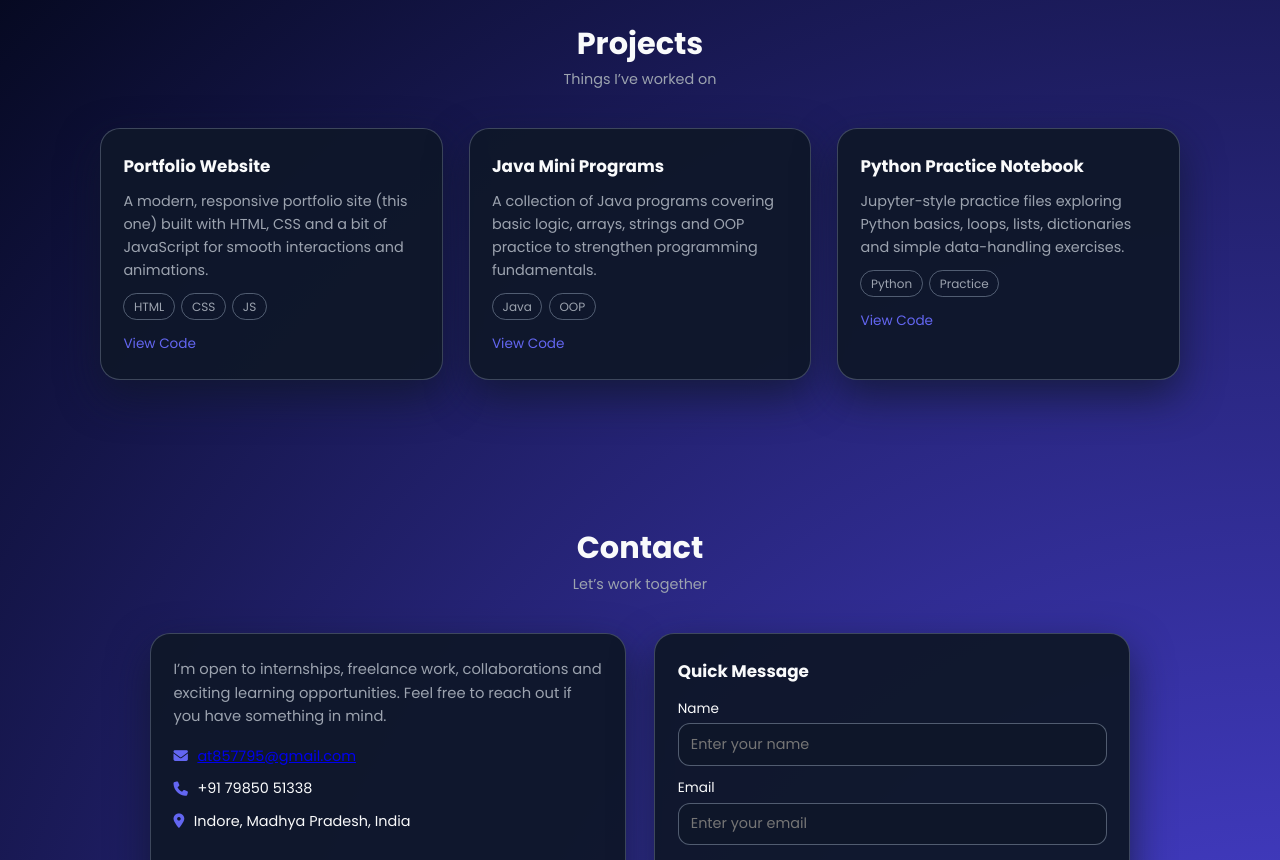
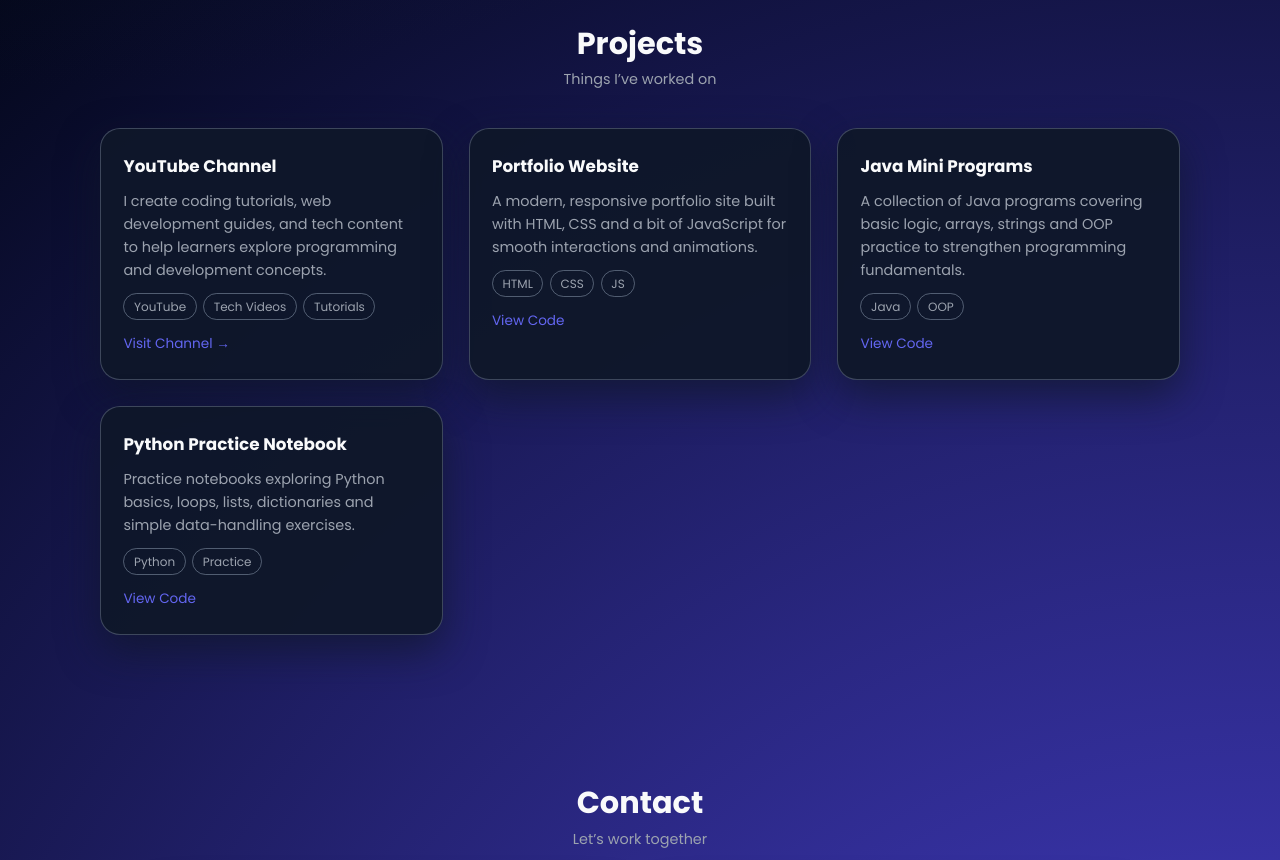
Before and after one commit to Ayushnath1/ayush-portfolio, a plain HTML site: page index.html in a window 1280 px wide. Shown: the part 1940-2800 px from the top of the page. Drawn offline with Linux system fonts and the light colour scheme.

Commit message:
Update index.html

```diff
--- a/index.html
+++ b/index.html
@@ -60,6 +60,15 @@
           title="LinkedIn"
         >
           <i class="fa-brands fa-linkedin"></i>
+        </a>
+
+        <!-- ⭐ YOUTUBE ICON ADDED -->
+        <a
+          href="https://youtube.com/@ayushtiwari-w7u?si=BsaMGMmA9eSqJ1Gi"
+          target="_blank"
+          title="YouTube Channel"
+        >
+          <i class="fa-brands fa-youtube"></i>
         </a>
       </div>
     </div>
@@ -145,11 +154,32 @@
     <p class="section-subtitle">Things I’ve worked on</p>
 
     <div class="grid projects-grid">
+
+      <!-- EXISTING PROJECT CARDS -->
+
+      <article class="card project-card">
+        <h3>YouTube Channel</h3>
+        <p>
+          I create coding tutorials, web development guides, and tech content to help learners explore programming and development concepts.
+        </p>
+
+        <div class="project-meta">
+          <span>YouTube</span><span>Tech Videos</span><span>Tutorials</span>
+        </div>
+
+        <a
+          href="https://youtube.com/@ayushtiwari-w7u?si=BsaMGMmA9eSqJ1Gi"
+          target="_blank"
+          class="project-link"
+        >
+          Visit Channel →
+        </a>
+      </article>
+
       <article class="card project-card">
         <h3>Portfolio Website</h3>
         <p>
-          A modern, responsive portfolio site (this one) built with HTML, CSS and a
-          bit of JavaScript for smooth interactions and animations.
+          A modern, responsive portfolio site built with HTML, CSS and a bit of JavaScript for smooth interactions and animations.
         </p>
         <div class="project-meta">
           <span>HTML</span><span>CSS</span><span>JS</span>
@@ -162,8 +192,7 @@
       <article class="card project-card">
         <h3>Java Mini Programs</h3>
         <p>
-          A collection of Java programs covering basic logic, arrays, strings and
-          OOP practice to strengthen programming fundamentals.
+          A collection of Java programs covering basic logic, arrays, strings and OOP practice to strengthen programming fundamentals.
         </p>
         <div class="project-meta">
           <span>Java</span><span>OOP</span>
@@ -176,8 +205,7 @@
       <article class="card project-card">
         <h3>Python Practice Notebook</h3>
         <p>
-          Jupyter-style practice files exploring Python basics, loops, lists,
-          dictionaries and simple data-handling exercises.
+          Practice notebooks exploring Python basics, loops, lists, dictionaries and simple data-handling exercises.
         </p>
         <div class="project-meta">
           <span>Python</span><span>Practice</span>
@@ -186,6 +214,7 @@
           View Code
         </a>
       </article>
+
     </div>
   </section>
 
@@ -197,8 +226,7 @@
     <div class="contact-grid">
       <div class="card contact-card">
         <p>
-          I’m open to internships, freelance work, collaborations and exciting
-          learning opportunities. Feel free to reach out if you have something in mind.
+          I’m open to internships, freelance work, collaborations and exciting learning opportunities.
         </p>
         <div class="contact-item">
           <i class="fa-solid fa-envelope"></i>
```
